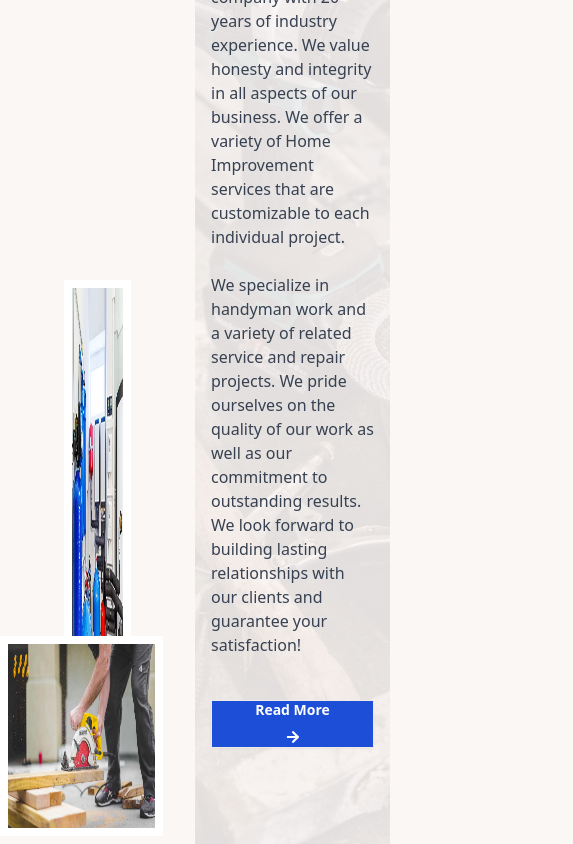
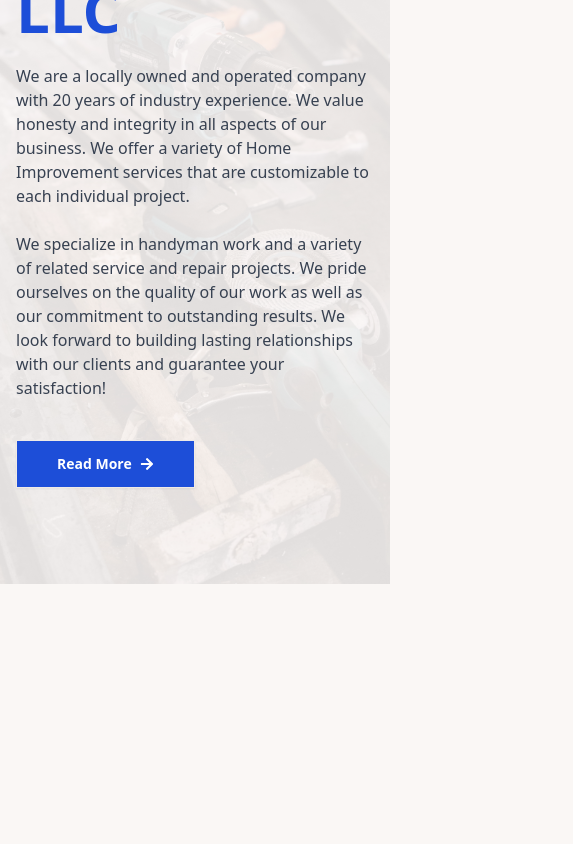
Before and after one commit to Dipesh-khaiju/K4Plumbing, a React (Vite) app: page / in a window 390 px wide. Shown: the part 1323-2167 px from the top of the page, 573 px wide, since content can reach past the window. After the commit the page ends 1907 px from the top, so only its background shows below. Built offline with nearby package versions, Linux system fonts and the light colour scheme.

Commit message:
About section responsive completed

```diff
--- a/src/components/About/About.jsx
+++ b/src/components/About/About.jsx
@@ -6,28 +6,22 @@ import leftImg2 from "../../assets/images/p3.jpg"
 
 const About = () => {
   return (
-    <div className="flex mt-48 ">
-   <div className="w-1/2 relative flex flex-col justify-end p-16">
+    <div className="flex flex-col lg:flex-row lg:mt-48">
+      <div className="lg:w-1/2 relative flex flex-col justify-end p-8 md:p-16">
+        <img className="h-auto md:h-[500px] w-full border-8 border-white" src={leftImg1} alt="Water Treatment Process" />
+        <div className="absolute right-8 bottom-2 hidden md:block">
+          <img className="h-[200px] lg:h-auto w-[300px] border-8 border-white" src={leftImg2} alt="Cutting Wood" />
+        </div>
+      </div>
 
-  <img className="h-[500px] w-[500px] self-end border-8 border-white" src={leftImg1} alt="Water Treatment Process" />
+      <div className="lg:w-1/2 p-4 relative">
+        <div className="absolute inset-0" style={{
+          backgroundImage: `url(${backgroundImage})`,
+          backgroundSize: "cover",
+          backgroundPosition: "center",
+          opacity: 0.1,
+        }}></div>
 
-  <div className="absolute right-8 bottom-2 ">
-    <img className="h-[200px] w-[300px] border-8 border-white" src={leftImg2} alt="Cutting Wood" />
-  </div>
-</div>
-
-      <div className="w-1/2 p-4 relative">
-        {/* Background image with opacity */}
-        <div
-          className="absolute inset-0"
-          style={{
-            backgroundImage: `url(${backgroundImage})`,
-            backgroundSize: "cover",
-            backgroundPosition: "center",
-            opacity: 0.1, // Adjust opacity here
-          }}
-        ></div>
-        {/* Content for the right half */}
         <div className="relative z-10">
           <div className="relative">
             <h2 className="text-2xl text-blue-400">About Our Company</h2>
```
